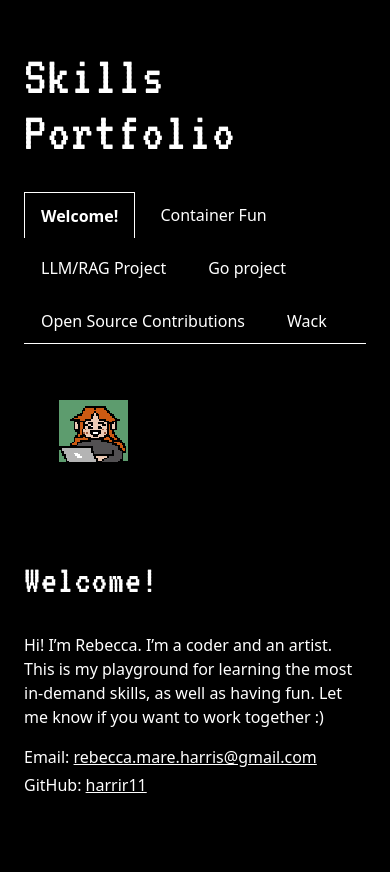
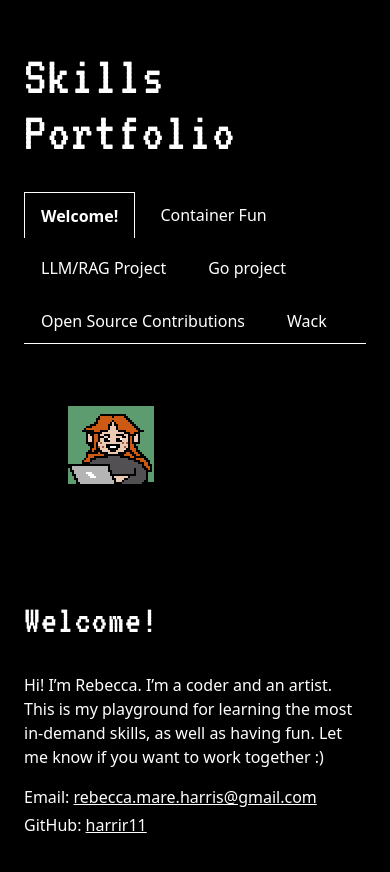
Before and after one commit to harrir11/Skills_Portfolio, a React (Vite) app: page / in a window 390 px wide. Shown: the top 872 px of the page. Built offline with nearby package versions, Linux system fonts and the light colour scheme.

Commit message:
Update index.css

```diff
--- a/src/index.css
+++ b/src/index.css
@@ -102,12 +102,12 @@ a {
 
 .intro {
   display: flex;
-  align-items: flex-start;
+  align-items: center;
   gap: 32px;
 }
 
 .portrait {
-  height: var(--text-height);
+  height: calc(var(--text-height) * 1.25);
   width: auto;
   flex-shrink: 0;
   image-rendering: pixelated;
@@ -120,11 +120,12 @@ a {
 @media (max-width: 600px) {
   .intro {
     flex-direction: column;
+    align-items: flex-start;
     gap: 24px;
   }
 
   .portrait {
     height: auto;
-    width: 160px;
+    width: 200px;
   }
 }
```
